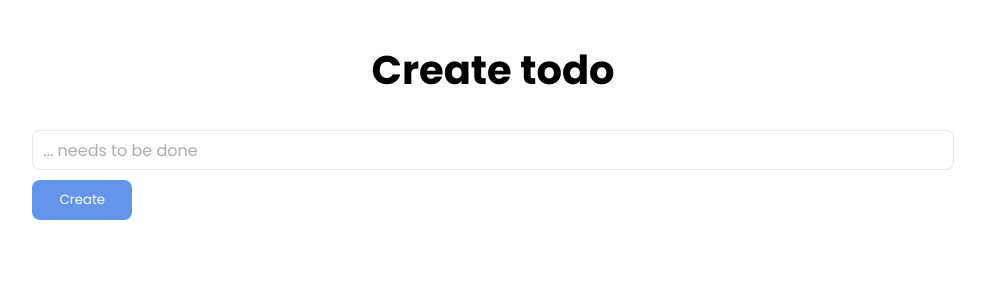
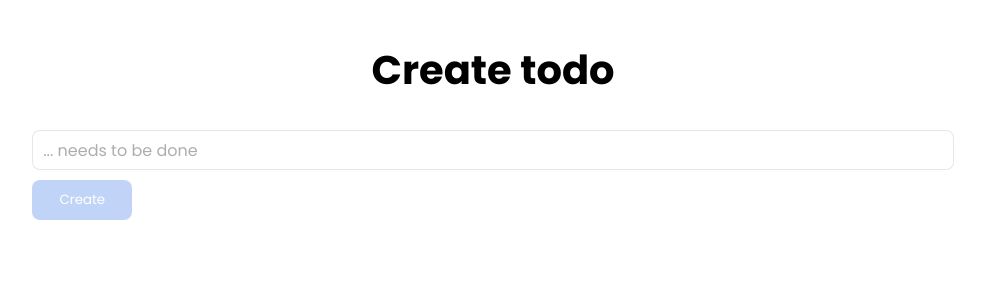
Before and after one commit to aram-op/todo-list-repo, a Next.js app: page /todos/create in a window 1280 px wide. Shown: the top 300 px of the page, without its empty margins (147-1132 px from the left). Built offline with nearby package versions, Linux system fonts and the light colour scheme.

Commit message:
Improved create form

```diff
--- a/src/app/ui/create-form/create-form.module.css
+++ b/src/app/ui/create-form/create-form.module.css
@@ -45,6 +45,11 @@
     opacity: 0.7;
 }
 
+.create:disabled {
+    opacity: 0.4;
+    cursor: not-allowed;
+}
+
 .errorMessage {
     color: var(--validationMessageColor);
     font-size: 12px;
--- a/src/app/ui/create-form/create-form.tsx
+++ b/src/app/ui/create-form/create-form.tsx
@@ -4,40 +4,49 @@ import {addTodo} from '@/app/lib/data';
 import {redirect} from 'next/navigation';
 import styles from './create-form.module.css';
 import {poppins} from '@/app/ui/fonts';
-import {useState} from 'react';
+import {ChangeEvent, FormEvent, useState} from 'react';
 
 function CreateForm() {
-    const [error, setError] = useState<{message: string} | null>(null);
+    const [error, setError] = useState<{ message: string } | null>(null);
+    const [value, setValue] = useState('');
 
-    async function create(formData: FormData) {
-        const rawFormData = {
-            title: formData.get('title'),
-        };
+    function handleSubmit(e: FormEvent) {
+        e.preventDefault();
 
-        if (rawFormData.title) {
-            await addTodo(rawFormData.title.toString());
-            redirect('/');
-        }
-        setError({message: 'Title field cannot be empty!'});
+        if (error) return;
+
+        addTodo(value);
+        redirect('/');
     }
 
-    function handleInputChange(input: string) {
-        if(input.length > 0) {
+    function handleInputChange(e: ChangeEvent<HTMLInputElement>) {
+        const input = e.target.value;
+        setValue(() => input);
+
+        if (/^\s*$/.test(input)) {
+            setError({message: 'Title field cannot be empty!'});
+        } else {
             setError(null);
         }
     }
 
     return (
-        <form className={styles.form} action={create}>
+        <form className={styles.form} onSubmit={handleSubmit}>
             <p className={styles.errorMessage}>{error && error.message}</p>
             <input
                 className={`${styles.title} ${poppins.className}`}
                 name="title"
                 placeholder="... needs to be done"
-                onChange={(e) => handleInputChange(e.target.value)}
+                onChange={handleInputChange}
             />
 
-            <button className={`${styles.create} ${poppins.className}`} type={'submit'}>Create</button>
+            <button
+                className={`${styles.create} ${poppins.className}`}
+                type={'submit'}
+                disabled={/^\s*$/.test(value)}
+            >
+                Create
+            </button>
         </form>
     );
 }
```
